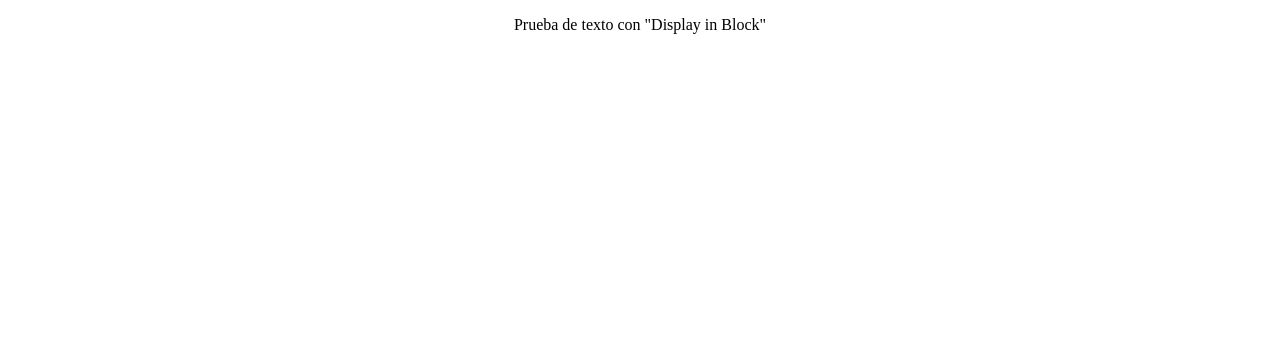
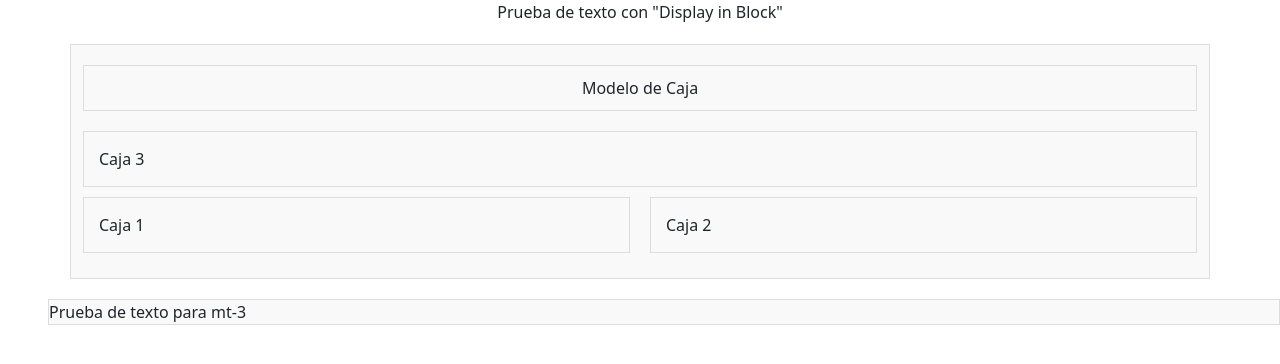
Before and after one commit to MrCoopper/DASW-2025, a plain HTML site: page HTML/Temas de Clase/Mes 02/Clase 10_02_2025.html in a window 1280 px wide. Drawn offline with nearby package versions, Linux system fonts and the light colour scheme.

Commit message:
Actualizacion

```diff
--- a/HTML/Temas de Clase/Mes 02/10_02_2025.css
+++ b/HTML/Temas de Clase/Mes 02/10_02_2025.css
@@ -1,3 +1,24 @@
-div{
-    display: block;
+div {
+    border: 1px solid #ddd;
+    background-color: #f9f9f9;
 }
+.container {
+    width: 80%;
+    margin: 20px auto;
+    padding: 20px;
+}
+.header {
+    padding: 10px;
+    margin-bottom: 20px;
+    text-align: center;
+}
+.content {
+    display: flex;
+    gap: 20px;
+    border: 0px;
+}
+.box {
+    flex: 1;
+    padding: 15px;
+    margin: 5px 0px 5px 0px;
+}
--- a/HTML/Temas de Clase/Mes 02/Clase 10_02_2025.html
+++ b/HTML/Temas de Clase/Mes 02/Clase 10_02_2025.html
@@ -7,11 +7,23 @@
 </head>
 
 <link rel="stylesheet" href="10_02_2025.css">
+<link href="https://cdn.jsdelivr.net/npm/bootstrap@5.3.3/dist/css/bootstrap.min.css" rel="stylesheet" integrity="sha384-QWTKZyjpPEjISv5WaRU9OFeRpok6YctnYmDr5pNlyT2bRjXh0JMhjY6hW+ALEwIH" crossorigin="anonymous">
+<script src="https://cdn.jsdelivr.net/npm/bootstrap@5.3.3/dist/js/bootstrap.bundle.min.js" integrity="sha384-YvpcrYf0tY3lHB60NNkmXc5s9fDVZLESaAA55NDzOxhy9GkcIdslK1eN7N6jIeHz" crossorigin="anonymous"></script>
 
 <body>
 
     <p style="text-align: center;">Prueba de texto con "Display in Block"</p>
 
+    <div class="container">
+        <div class="header">Modelo de Caja</div>
+        <div class="box">Caja 3</div>
+        <div class="content">
+            <div class="box">Caja 1</div>
+            <div class="box">Caja 2</div>
+        </div>
+    </div>
+
+    <div class="ms-5">Prueba de texto para mt-3</div>
 
 </body>
 
```
